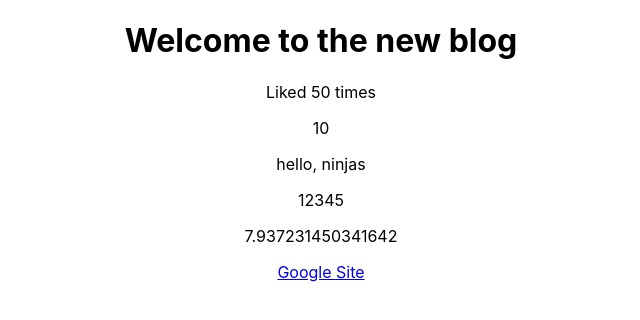
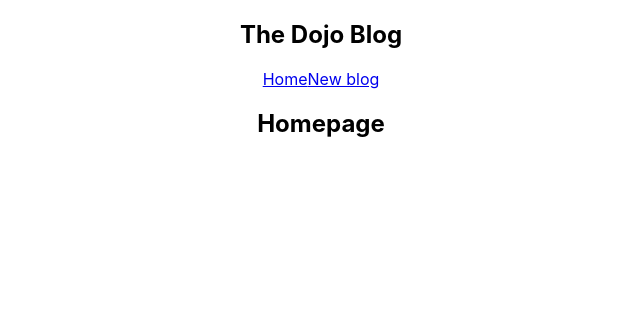
Before and after one commit to Nastassia13/fe-react, a React (Create React App) app: page / in a window 1280 px wide. Shown: the top 320 px of the page, without its empty margins (319-959 px from the left). Built offline with nearby package versions, Linux system fonts and the light colour scheme.

Commit message:
Add multiple components

```diff
--- a/src/App.js
+++ b/src/App.js
@@ -1,25 +1,13 @@
 import './App.css';
+import Navbar from './Navbar';
+import Home from './Home';
 
 function App() {
-  const title = "Welcome to the new blog";
-  const likes = 50;
-  // const person = { name: "yoshi", age: 30 };
-  const link = "https://www.google.com";
-
   return (
     <div className="App">
+      <Navbar/>
       <div className='content'>
-        <h1>{ title }</h1>
-        <p>Liked { likes } times</p>
-
-        {/* <p>{ person }</p> */}
-
-        <p>{ 10 }</p>
-        <p>{ "hello, ninjas" }</p>
-        <p>{ [1,2,3,4,5] }</p>
-        <p>{ Math.random() * 10 }</p>
-
-        <a href={ link }>Google Site</a>
+        <Home/>
       </div>
     </div>
   );
--- /dev/null
+++ b/src/Home.js
@@ -0,0 +1,9 @@
+const Home = () => {
+    return (
+        <div className="home">
+            <h2>Homepage</h2>
+        </div>
+      );
+}
+
+export default Home;
--- /dev/null
+++ b/src/Navbar.js
@@ -0,0 +1,13 @@
+const Navbar = () => {
+    return (
+        <nav className="navbar">
+            <h1>The Dojo Blog</h1>
+            <div className="links">
+                <a href="/">Home</a>
+                <a href="/create">New blog</a>
+            </div>
+        </nav>
+      );
+}
+
+export default Navbar;
```
